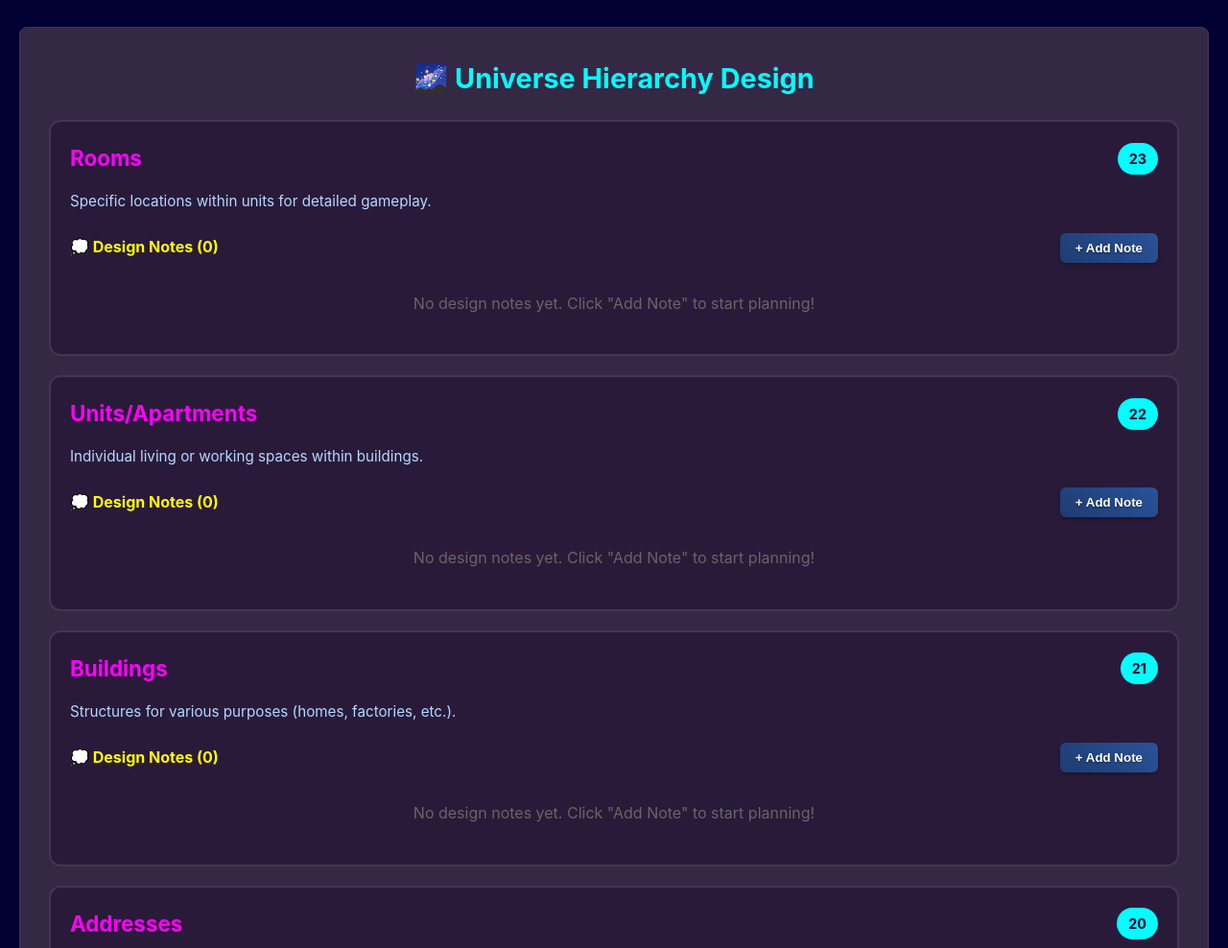
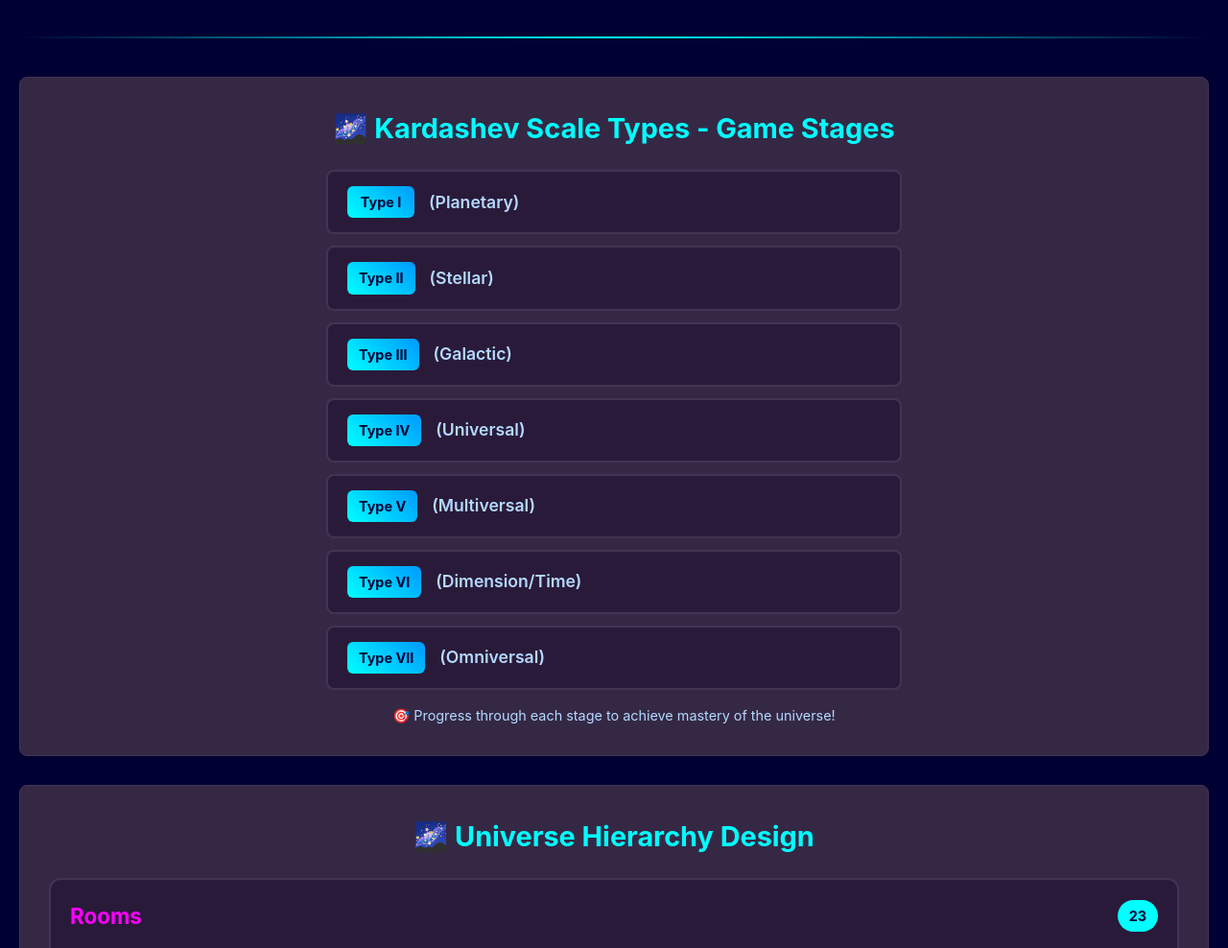
Before and after one commit to jgcampbell300/nxw, a website: page frontend/design.html in a window 1280 px wide. Shown: the part 374-1362 px from the top of the page at 96% size. Drawn offline with Linux system fonts and the light colour scheme.

Commit message:
Add Kardashev Scale Types section under game flow

```diff
--- a/frontend/design.html
+++ b/frontend/design.html
@@ -349,6 +349,55 @@
             50% { opacity: 1; }
         }
 
+        .separator {
+            height: 2px;
+            background: linear-gradient(90deg, transparent, #00ffff, transparent);
+            margin: 40px 0;
+            border-radius: 1px;
+        }
+
+        .kardashev-list {
+            display: flex;
+            flex-direction: column;
+            gap: 12px;
+            max-width: 600px;
+            margin: 0 auto;
+        }
+
+        .kardashev-item {
+            display: flex;
+            align-items: center;
+            gap: 15px;
+            padding: 15px 20px;
+            background: #2a1a3a;
+            border: 2px solid #443355;
+            border-radius: 8px;
+            transition: all 0.3s ease;
+        }
+
+        .kardashev-item:hover {
+            border-color: #00ffff;
+            transform: translateY(-2px);
+            box-shadow: 0 5px 15px rgba(0, 255, 255, 0.2);
+        }
+
+        .kardashev-type {
+            background: linear-gradient(45deg, #00ffff, #0099ff);
+            color: #000033;
+            padding: 5px 12px;
+            border-radius: 6px;
+            font-weight: bold;
+            font-size: 0.9em;
+            min-width: 70px;
+            text-align: center;
+        }
+
+        .kardashev-name {
+            color: #b3d9ff;
+            font-size: 1.1em;
+            font-weight: 600;
+        }
+
         .export-btn {
             background: linear-gradient(45deg, #00ffff, #ff00ff);
             color: #000033;
@@ -420,6 +469,45 @@
                 <div class="flow-arrow">→</div>
                 <div class="flow-item">⚡ Begin Multi-Scale Adventure</div>
             </div>
+        </div>
+
+        <div class="separator"></div>
+
+        <div class="design-section">
+            <h2 class="section-title">🌌 Kardashev Scale Types - Game Stages</h2>
+            <div class="kardashev-list">
+                <div class="kardashev-item">
+                    <span class="kardashev-type">Type I</span>
+                    <span class="kardashev-name">(Planetary)</span>
+                </div>
+                <div class="kardashev-item">
+                    <span class="kardashev-type">Type II</span>
+                    <span class="kardashev-name">(Stellar)</span>
+                </div>
+                <div class="kardashev-item">
+                    <span class="kardashev-type">Type III</span>
+                    <span class="kardashev-name">(Galactic)</span>
+                </div>
+                <div class="kardashev-item">
+                    <span class="kardashev-type">Type IV</span>
+                    <span class="kardashev-name">(Universal)</span>
+                </div>
+                <div class="kardashev-item">
+                    <span class="kardashev-type">Type V</span>
+                    <span class="kardashev-name">(Multiversal)</span>
+                </div>
+                <div class="kardashev-item">
+                    <span class="kardashev-type">Type VI</span>
+                    <span class="kardashev-name">(Dimension/Time)</span>
+                </div>
+                <div class="kardashev-item">
+                    <span class="kardashev-type">Type VII</span>
+                    <span class="kardashev-name">(Omniversal)</span>
+                </div>
+            </div>
+            <p style="color: #b3d9ff; font-size: 0.9em; margin-top: 15px; text-align: center;">
+                🎯 Progress through each stage to achieve mastery of the universe!
+            </p>
         </div>
 
         <div class="game-flow-section">
```
